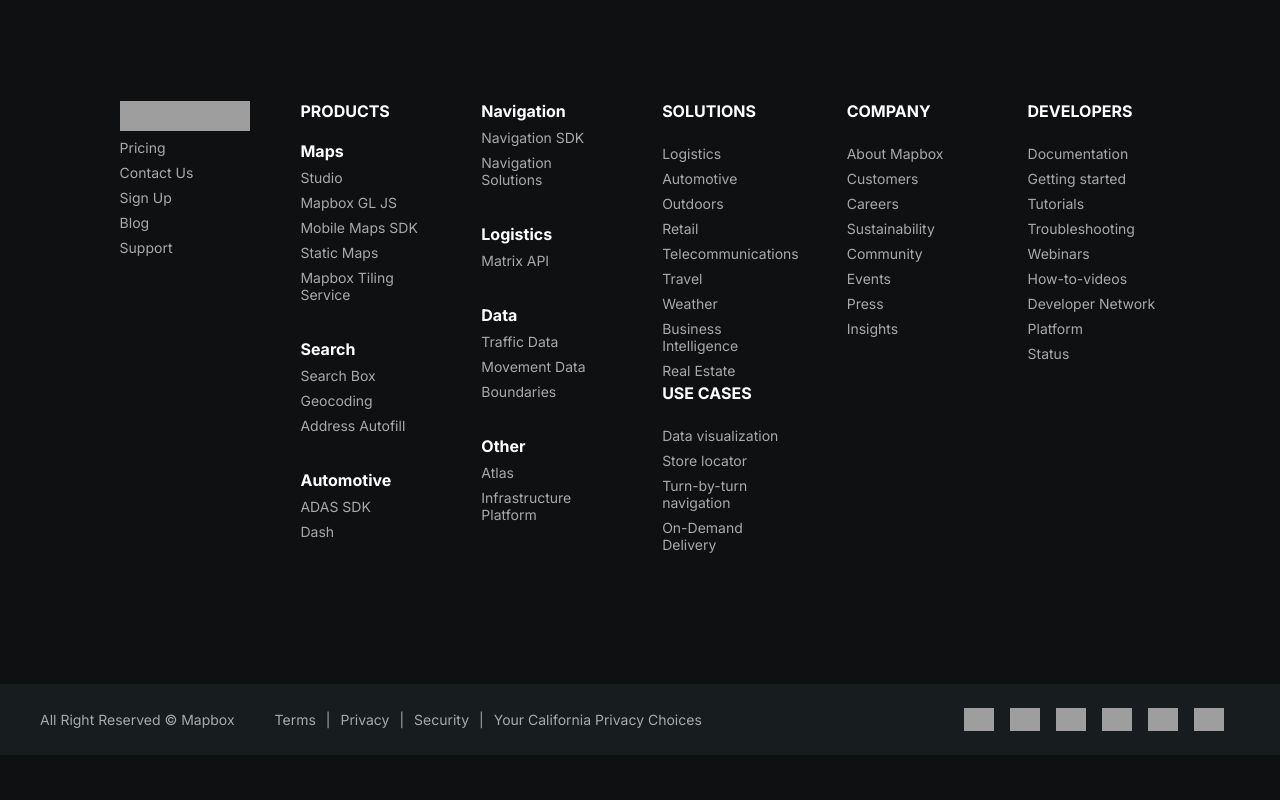
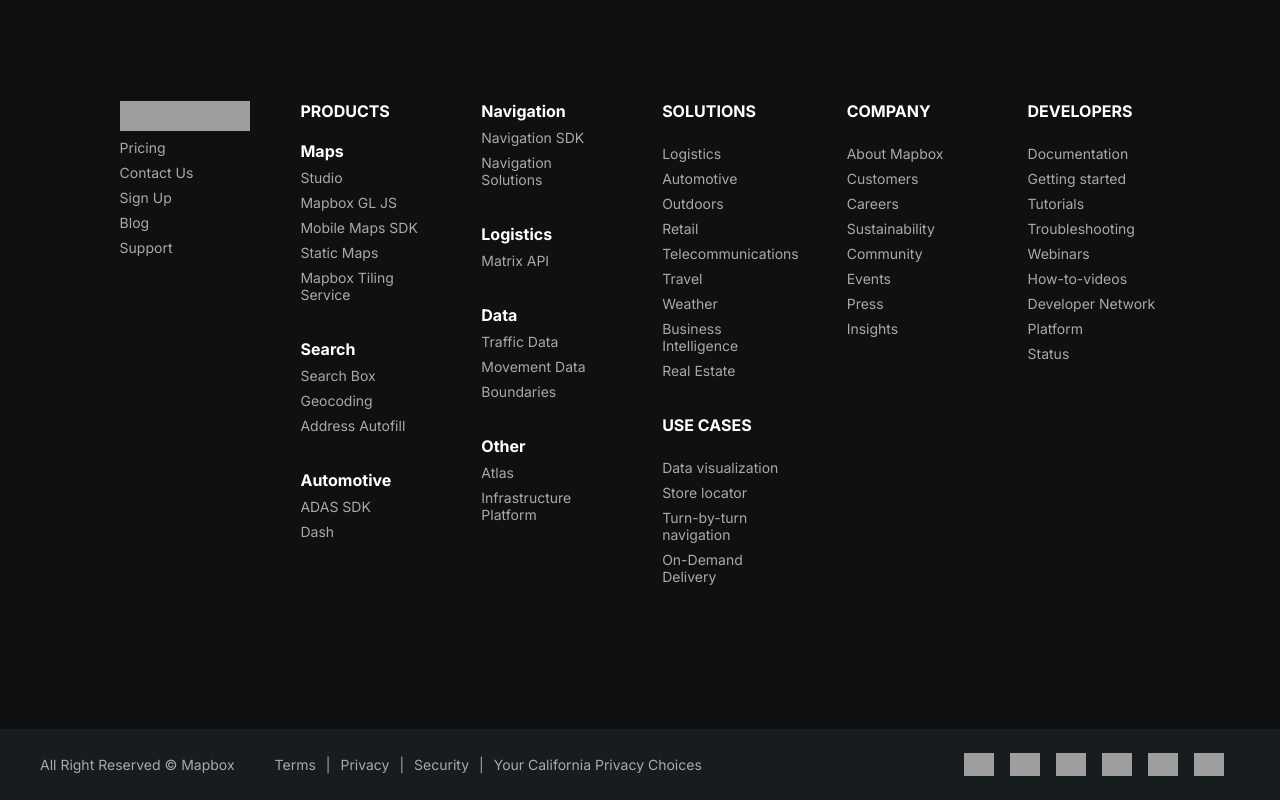
Before and after one commit to OceaneGuiochet/mapbox, a Next.js app: page / in a window 1280 px wide. Shown: the part 6970-7770 px from the top of the page. Before the commit the page ends 7725 px from the top, so only its background shows below. Built offline with nearby package versions, Linux system fonts and the light colour scheme; grey boxes are pictures that could not be loaded.

Commit message:
modif footer

```diff
--- a/app/page.js
+++ b/app/page.js
@@ -383,6 +383,7 @@
           <div className={styles.column}>
           <h3 className={styles.h3}>SOLUTIONS</h3>
 
+            <div className={styles.columndiv}>
               <ul>
                 <li>Logistics</li>
                 <li>Automotive</li>
@@ -394,13 +395,17 @@
                 <li>Business Intelligence</li>
                 <li>Real Estate</li>
               </ul>
+            </div>
+
+            <div className={styles.columndiv}>
+            <h3 className={styles.h3}>USE CASES</h3>
             <ul>
-            <h3 className={styles.h3}>USE CASES</h3>
               <li>Data visualization</li>
               <li>Store locator</li>
               <li>Turn-by-turn navigation</li>
               <li>On-Demand Delivery</li>
             </ul>
+            </div>
           </div>
 
             <div className={styles.column}>
```
Lines whose indentation alone changed are shown as unchanged.
